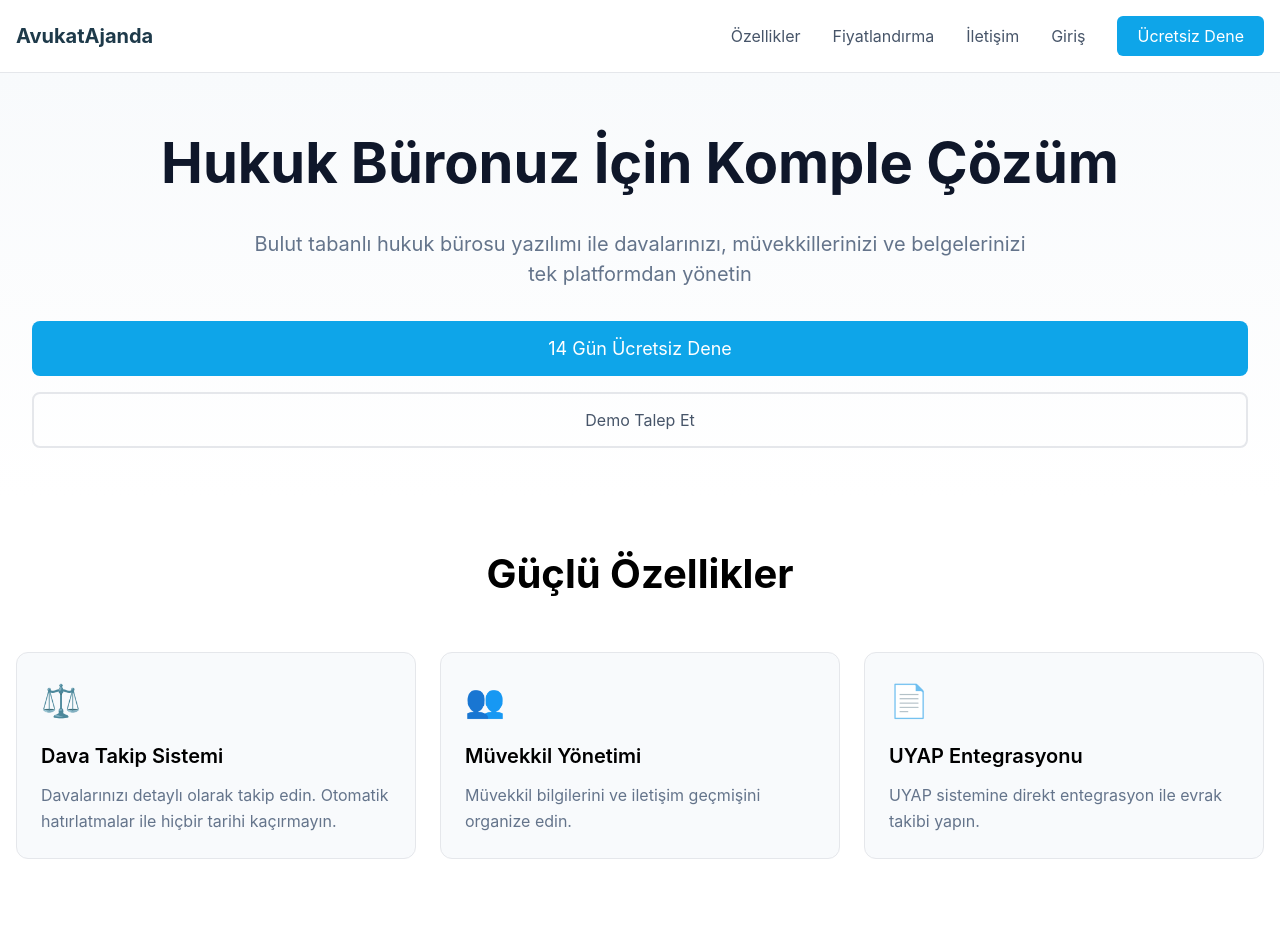
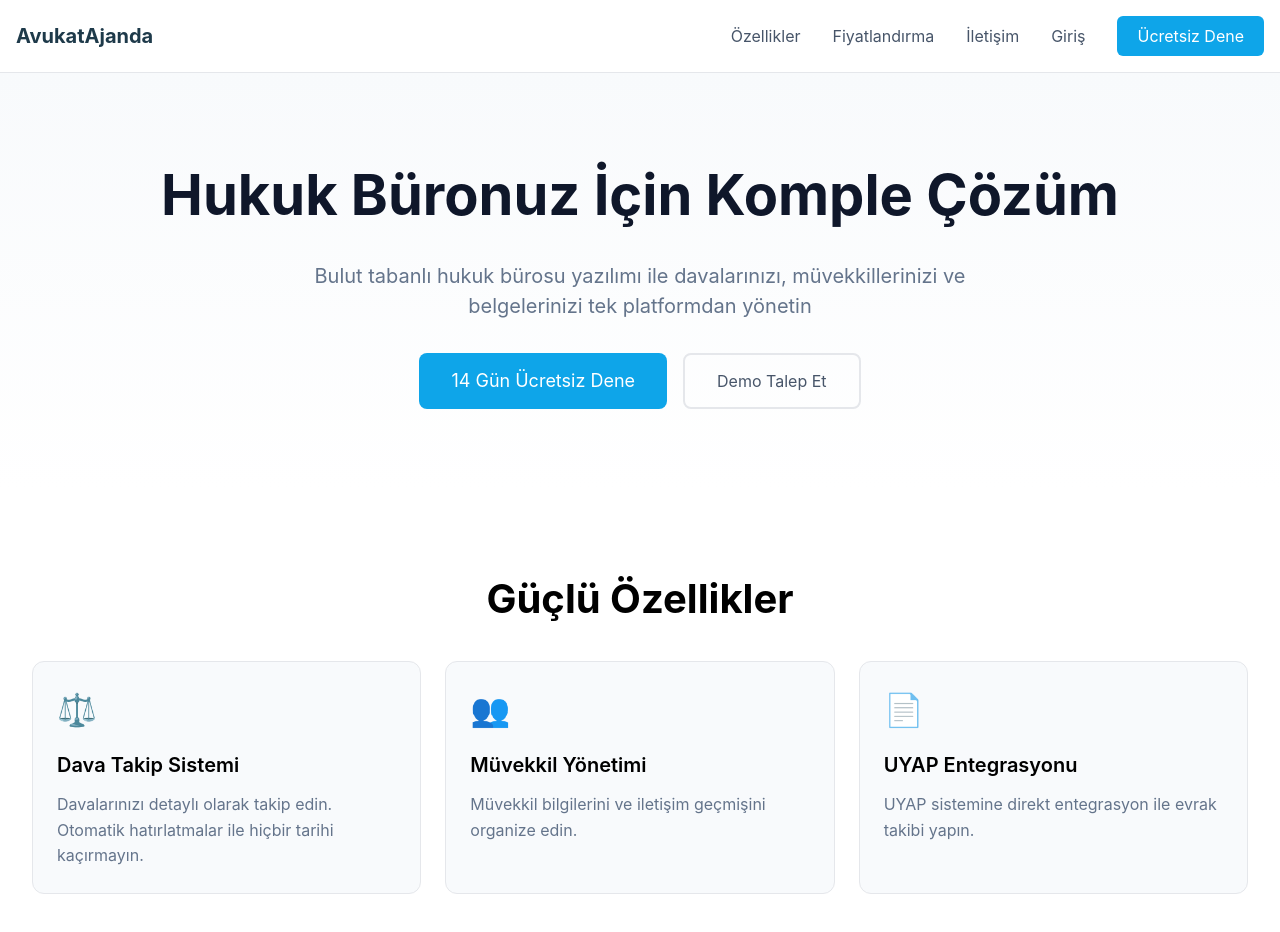
Before and after one commit to serhattopaloglu25/avukatajanda, a Next.js app in the folder frontend/: page / in a window 1280 px wide. Shown: the top 932 px of the page. Before the commit the page ends 907 px from the top, so only its background shows below. Built offline with nearby package versions, Linux system fonts and the light colour scheme.

Commit message:
fix: mobile responsive with proper state management

```diff
--- a/frontend/src/app/page.tsx
+++ b/frontend/src/app/page.tsx
@@ -6,6 +6,7 @@ export default function HomePage() {
   const [isLoggedIn, setIsLoggedIn] = useState(false);
   const [user, setUser] = useState<any>(null);
   const [mobileMenuOpen, setMobileMenuOpen] = useState(false);
+  const [isMobile, setIsMobile] = useState(false);
 
   useEffect(() => {
     const token = localStorage.getItem('token');
@@ -16,7 +17,15 @@ export default function HomePage() {
       setUser(JSON.parse(userData));
     }
 
-    document.documentElement.style.scrollBehavior = 'smooth';
+    // Check if mobile
+    const checkMobile = () => {
+      setIsMobile(window.innerWidth < 768);
+    };
+
+    checkMobile();
+    window.addEventListener('resize', checkMobile);
+
+    return () => window.removeEventListener('resize', checkMobile);
   }, []);
 
   const handleLogout = () => {
@@ -47,15 +56,15 @@ export default function HomePage() {
             </a>
 
             {/* Desktop Menu */}
-            <div style={{display: 'none', '@media (min-width: 768px)': {display: 'flex'}, gap: '2rem', alignItems: 'center'}}
-                 className="desktop-menu">
+            {!isMobile && (
+              <div style={{display: 'flex', gap: '2rem', alignItems: 'center'}}>
                 <a href="#features" onClick={(e) => scrollToSection(e, 'features')} style={{color: '#475569', textDecoration: 'none'}}>Özellikler</a>
                 <a href="#pricing" onClick={(e) => scrollToSection(e, 'pricing')} style={{color: '#475569', textDecoration: 'none'}}>Fiyatlandırma</a>
                 <a href="#contact" onClick={(e) => scrollToSection(e, 'contact')} style={{color: '#475569', textDecoration: 'none'}}>İletişim</a>
                 {isLoggedIn ? (
                   <>
                     <a href="/dashboard" style={{color: '#475569', textDecoration: 'none'}}>Dashboard</a>
-                  <button onClick={handleLogout} style={{background: '#ef4444', color: 'white', padding: '8px 16px', borderRadius: '6px', border: 'none'}}>
+                    <button onClick={handleLogout} style={{background: '#ef4444', color: 'white', padding: '8px 16px', borderRadius: '6px', border: 'none', cursor: 'pointer'}}>
                       Çıkış
                     </button>
                   </>
@@ -68,28 +77,28 @@ export default function HomePage() {
                   </>
                 )}
               </div>
+            )}
 
             {/* Mobile Menu Button */}
+            {isMobile && (
               <button
                 onClick={() => setMobileMenuOpen(!mobileMenuOpen)}
                 style={{
-                display: 'block',
-                '@media (min-width: 768px)': {display: 'none'},
                   background: 'none',
                   border: 'none',
                   padding: '8px',
                   cursor: 'pointer'
                 }}
-              className="mobile-menu-btn"
               >
                 <div style={{width: '24px', height: '2px', background: '#1e3a4a', marginBottom: '5px'}}></div>
                 <div style={{width: '24px', height: '2px', background: '#1e3a4a', marginBottom: '5px'}}></div>
                 <div style={{width: '24px', height: '2px', background: '#1e3a4a'}}></div>
               </button>
+            )}
           </div>
 
           {/* Mobile Menu */}
-          {mobileMenuOpen && (
+          {isMobile && mobileMenuOpen && (
             <div style={{
               position: 'absolute',
               top: '72px',
@@ -97,7 +106,8 @@ export default function HomePage() {
               right: 0,
               background: 'white',
               borderBottom: '1px solid #e5e7eb',
-              padding: '1rem'
+              padding: '1rem',
+              boxShadow: '0 4px 6px rgba(0,0,0,0.1)'
             }}>
               <div style={{display: 'flex', flexDirection: 'column', gap: '1rem'}}>
                 <a href="#features" onClick={(e) => scrollToSection(e, 'features')} style={{color: '#475569', textDecoration: 'none', padding: '0.5rem'}}>Özellikler</a>
@@ -113,7 +123,7 @@ export default function HomePage() {
                 ) : (
                   <>
                     <a href="/login" style={{color: '#475569', textDecoration: 'none', padding: '0.5rem'}}>Giriş Yap</a>
-                    <a href="/login" style={{background: '#0ea5e9', color: 'white', padding: '0.75rem', borderRadius: '6px', textDecoration: 'none', textAlign: 'center'}}>
+                    <a href="/login" style={{background: '#0ea5e9', color: 'white', padding: '0.75rem', borderRadius: '6px', textDecoration: 'none', textAlign: 'center', display: 'block'}}>
                       Ücretsiz Dene
                     </a>
                   </>
@@ -125,25 +135,68 @@ export default function HomePage() {
       </nav>
 
       {/* Hero Section */}
-      <section style={{background: 'linear-gradient(to bottom, #f8fafc, white)', padding: '3rem 1rem'}}>
+      <section style={{background: 'linear-gradient(to bottom, #f8fafc, white)', padding: isMobile ? '2rem 1rem' : '5rem 2rem'}}>
         <div style={{maxWidth: '1280px', margin: '0 auto', textAlign: 'center'}}>
-          <h1 style={{fontSize: 'clamp(2rem, 5vw, 3.5rem)', fontWeight: 'bold', color: '#0f172a', marginBottom: '1.5rem'}}>
+          <h1 style={{
+            fontSize: isMobile ? '2rem' : '3.5rem',
+            fontWeight: 'bold',
+            color: '#0f172a',
+            marginBottom: '1.5rem'
+          }}>
             Hukuk Büronuz İçin Komple Çözüm
           </h1>
-          <p style={{fontSize: 'clamp(1rem, 3vw, 1.25rem)', color: '#64748b', marginBottom: '2rem', maxWidth: '800px', margin: '0 auto 2rem'}}>
+          <p style={{
+            fontSize: isMobile ? '1rem' : '1.25rem',
+            color: '#64748b',
+            marginBottom: '2rem',
+            maxWidth: '800px',
+            margin: '0 auto 2rem',
+            padding: '0 1rem'
+          }}>
             Bulut tabanlı hukuk bürosu yazılımı ile davalarınızı, müvekkillerinizi ve belgelerinizi tek platformdan yönetin
           </p>
-          <div style={{display: 'flex', flexDirection: 'column', '@media (min-width: 640px)': {flexDirection: 'row'}, gap: '1rem', justifyContent: 'center', padding: '0 1rem'}}>
+          <div style={{
+            display: 'flex',
+            flexDirection: isMobile ? 'column' : 'row',
+            gap: '1rem',
+            justifyContent: 'center',
+            padding: '0 1rem'
+          }}>
             {isLoggedIn ? (
-              <a href="/dashboard" style={{background: '#0ea5e9', color: 'white', padding: '14px 32px', borderRadius: '8px', textDecoration: 'none', fontSize: '1.125rem'}}>
+              <a href="/dashboard" style={{
+                background: '#0ea5e9',
+                color: 'white',
+                padding: '14px 32px',
+                borderRadius: '8px',
+                textDecoration: 'none',
+                fontSize: '1.125rem',
+                display: 'block'
+              }}>
                 Dashboard'a Git
               </a>
             ) : (
               <>
-                <a href="/login" style={{background: '#0ea5e9', color: 'white', padding: '14px 32px', borderRadius: '8px', textDecoration: 'none', fontSize: '1.125rem', textAlign: 'center'}}>
+                <a href="/login" style={{
+                  background: '#0ea5e9',
+                  color: 'white',
+                  padding: '14px 32px',
+                  borderRadius: '8px',
+                  textDecoration: 'none',
+                  fontSize: '1.125rem',
+                  textAlign: 'center',
+                  display: 'block'
+                }}>
                   14 Gün Ücretsiz Dene
                 </a>
-                <a href="#contact" onClick={(e) => scrollToSection(e, 'contact')} style={{border: '2px solid #e5e7eb', padding: '14px 32px', borderRadius: '8px', textDecoration: 'none', color: '#475569', textAlign: 'center'}}>
+                <a href="#contact" onClick={(e) => scrollToSection(e, 'contact')} style={{
+                  border: '2px solid #e5e7eb',
+                  padding: '14px 32px',
+                  borderRadius: '8px',
+                  textDecoration: 'none',
+                  color: '#475569',
+                  textAlign: 'center',
+                  display: 'block'
+                }}>
                   Demo Talep Et
                 </a>
               </>
@@ -153,15 +206,20 @@ export default function HomePage() {
       </section>
 
       {/* Features Section */}
-      <section id="features" style={{padding: '3rem 1rem', background: 'white'}}>
+      <section id="features" style={{padding: isMobile ? '2rem 1rem' : '5rem 2rem', background: 'white'}}>
         <div style={{maxWidth: '1280px', margin: '0 auto'}}>
-          <h2 style={{fontSize: 'clamp(1.75rem, 4vw, 2.5rem)', fontWeight: 'bold', textAlign: 'center', marginBottom: '3rem'}}>
+          <h2 style={{
+            fontSize: isMobile ? '1.75rem' : '2.5rem',
+            fontWeight: 'bold',
+            textAlign: 'center',
+            marginBottom: '2rem'
+          }}>
             Güçlü Özellikler
           </h2>
 
           <div style={{
             display: 'grid',
-            gridTemplateColumns: 'repeat(auto-fit, minmax(280px, 1fr))',
+            gridTemplateColumns: isMobile ? '1fr' : 'repeat(3, 1fr)',
             gap: '1.5rem'
           }}>
             <div style={{padding: '1.5rem', background: '#f8fafc', borderRadius: '12px', border: '1px solid #e5e7eb'}}>
@@ -190,18 +248,6 @@ export default function HomePage() {
           </div>
         </div>
       </section>
-
-      {/* Add CSS for responsive design */}
-      <style jsx>{`
-        @media (min-width: 768px) {
-          .desktop-menu { display: flex !important; }
-          .mobile-menu-btn { display: none !important; }
-        }
-        @media (max-width: 767px) {
-          .desktop-menu { display: none !important; }
-          .mobile-menu-btn { display: block !important; }
-        }
-      `}</style>
     </div>
   );
 }
```
Lines whose indentation alone changed are shown as unchanged.
